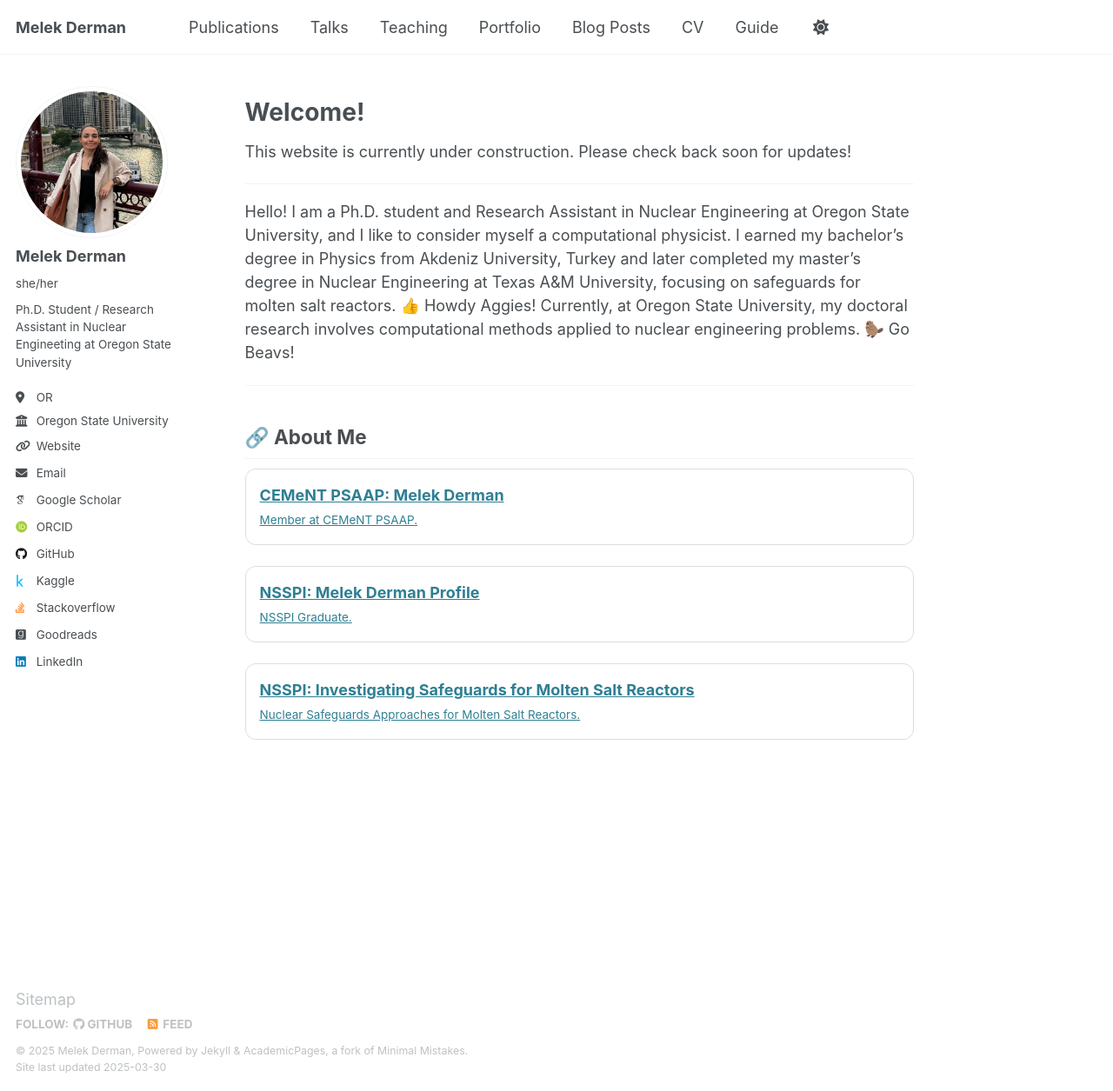
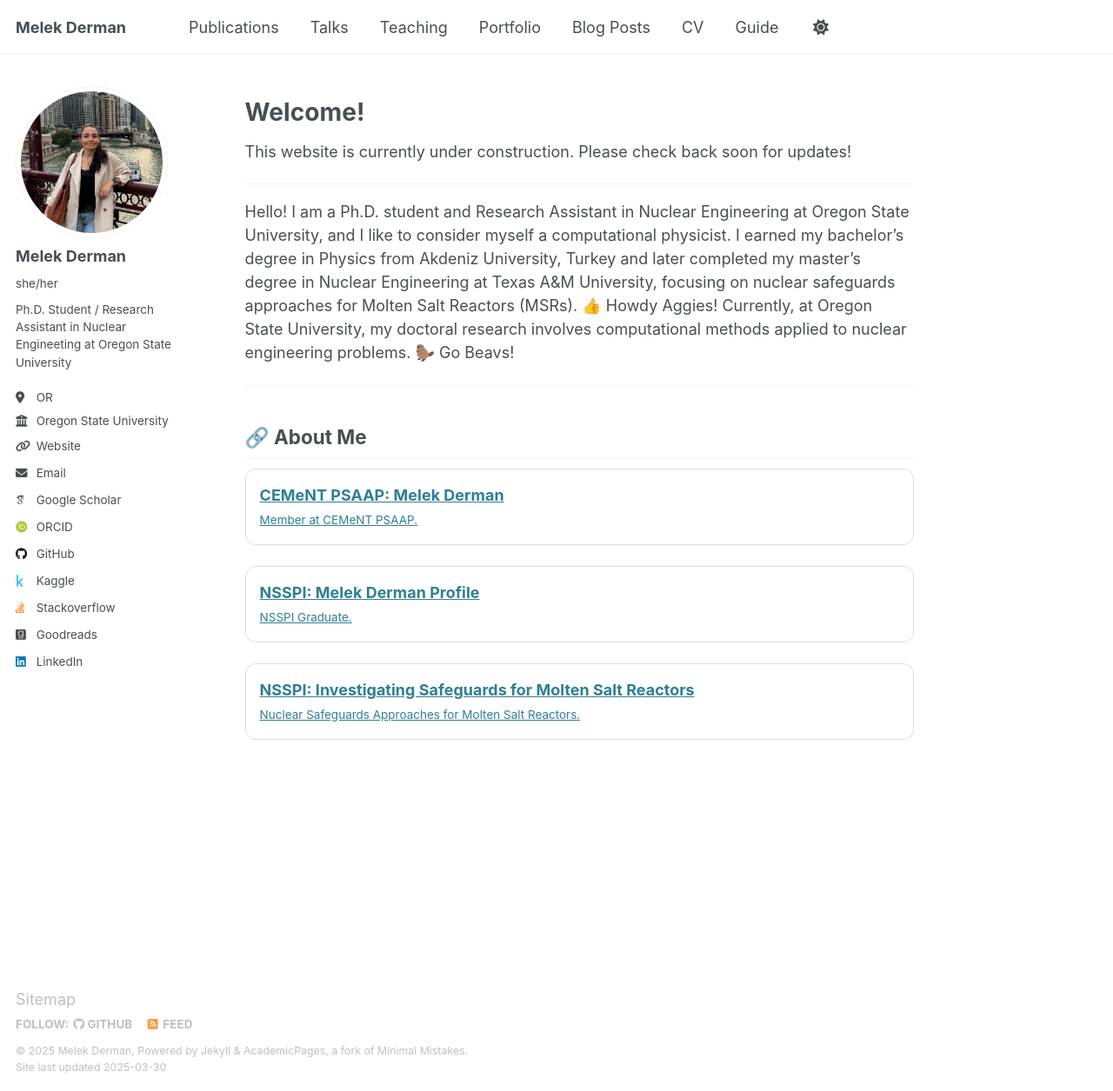
Before and after one commit to melekderman/melekderman.github.io, a Jekyll site: the page built from _pages/about.md, in a window 1280 px wide and 1255 px high. Shown: the whole window at 87% size. Built offline with Jekyll 4.4.1, drawn with Linux system fonts in a browser that asks for light colours; some web fonts are replaced.

Commit message:
update about.md

```diff
--- a/_pages/about.md
+++ b/_pages/about.md
@@ -13,7 +13,7 @@ This website is currently under construction. Please check back soon for updates
 
 ---
 
-Hello! I am a Ph.D. student and Research Assistant in Nuclear Engineering at Oregon State University, and I like to consider myself a computational physicist. I earned my bachelor's degree in Physics from Akdeniz University, Turkey and later completed my master's degree in Nuclear Engineering at Texas A&M University, focusing on safeguards for molten salt reactors. 👍 Howdy Aggies! Currently, at Oregon State University, my doctoral research involves computational methods applied to nuclear engineering problems. 🦫 Go Beavs!
+Hello! I am a Ph.D. student and Research Assistant in Nuclear Engineering at Oregon State University, and I like to consider myself a computational physicist. I earned my bachelor's degree in Physics from Akdeniz University, Turkey and later completed my master's degree in Nuclear Engineering at Texas A&M University, focusing on nuclear safeguards approaches for Molten Salt Reactors (MSRs). 👍 Howdy Aggies! Currently, at Oregon State University, my doctoral research involves computational methods applied to nuclear engineering problems. 🦫 Go Beavs!
 
 ---
 
```
